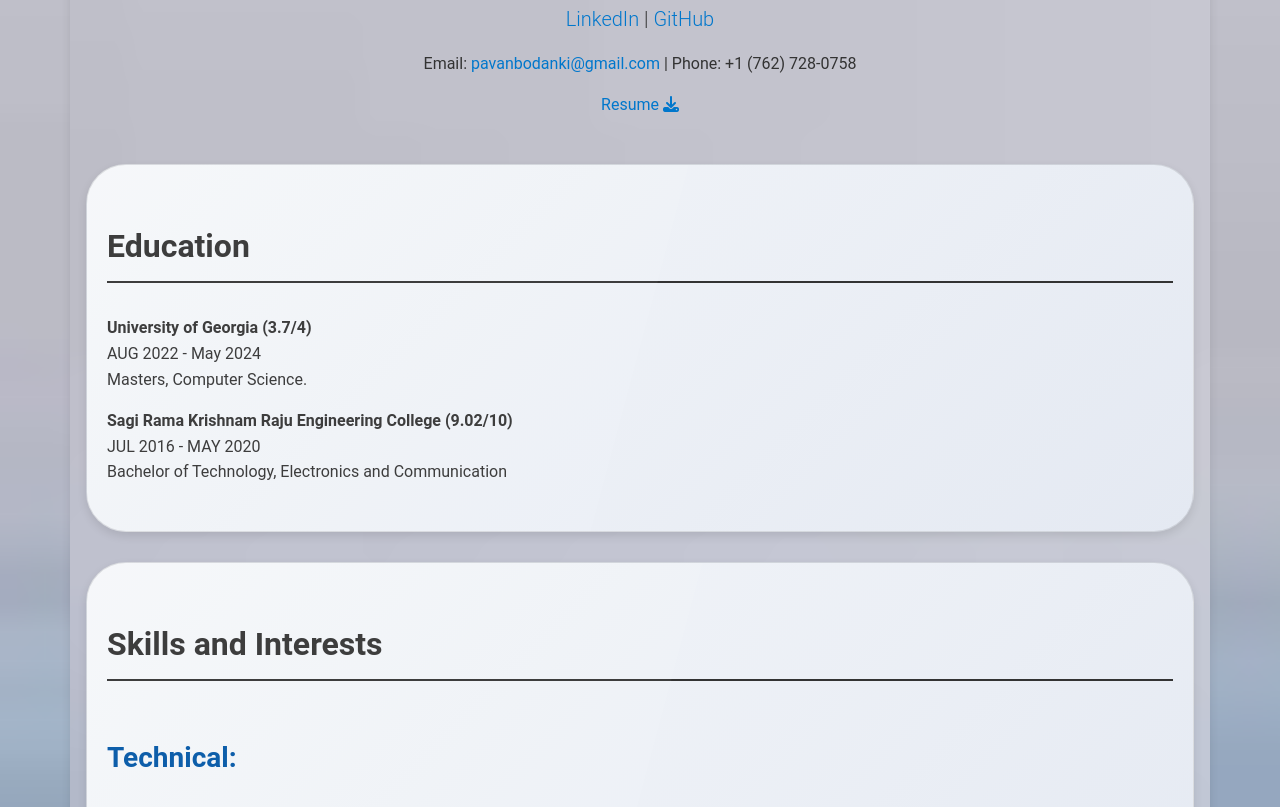
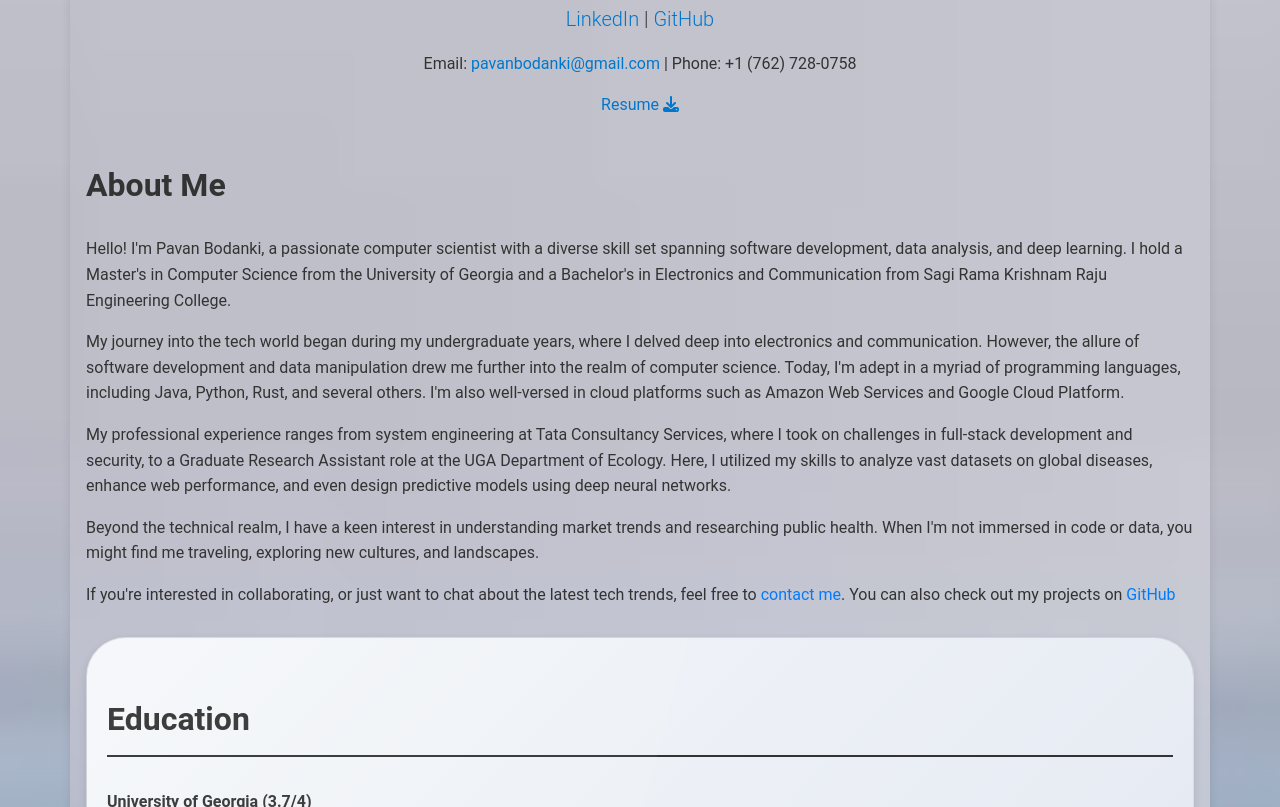
Before and after one commit to pavanbodanki/portfolio, a plain HTML site: page index.html in a window 1280 px wide. Shown: the part 588-1395 px from the top of the page. Drawn offline with nearby package versions, Linux system fonts and the light colour scheme.

Commit message:
Update index.html

```diff
--- a/index.html
+++ b/index.html
@@ -203,7 +203,13 @@ h3 {
     color: #fff;
     font-size: 24px;
 }
-
+body {
+            font-family: 'Roboto', sans-serif;
+            background-color: #f0f0f0;
+            color: #333;
+            font-size: 16px;
+            line-height: 1.6;
+        }
 
 
     </style>
@@ -252,7 +258,23 @@ h3 {
             <p>Email: <a href="mailto:pavanbodanki@gmail.com">pavanbodanki@gmail.com</a> | Phone: +1 (762) 728-0758</p>
 			<a href="pavanbodanki_resume.pdf" download>Resume <i class="fas fa-download"></i></a>
         </div>
-
+<section id="about-me">
+        <h2>About Me</h2>
+        <p>
+            Hello! I'm Pavan Bodanki, a passionate computer scientist with a diverse skill set spanning software development, data analysis, and deep learning. I hold a Master's in Computer Science from the University of Georgia and a Bachelor's in Electronics and Communication from Sagi Rama Krishnam Raju Engineering College.
+        </p>
+        <p>
+            My journey into the tech world began during my undergraduate years, where I delved deep into electronics and communication. However, the allure of software development and data manipulation drew me further into the realm of computer science. Today, I'm adept in a myriad of programming languages, including Java, Python, Rust, and several others. I'm also well-versed in cloud platforms such as Amazon Web Services and Google Cloud Platform.
+        </p>
+        <p>
+            My professional experience ranges from system engineering at Tata Consultancy Services, where I took on challenges in full-stack development and security, to a Graduate Research Assistant role at the UGA Department of Ecology. Here, I utilized my skills to analyze vast datasets on global diseases, enhance web performance, and even design predictive models using deep neural networks.
+        </p>
+        <p>
+            Beyond the technical realm, I have a keen interest in understanding market trends and researching public health. When I'm not immersed in code or data, you might find me traveling, exploring new cultures, and landscapes.
+        </p>
+        <p>
+            If you're interested in collaborating, or just want to chat about the latest tech trends, feel free to <a href="mailto:Pavan.Bodanki@uga.edu">contact me</a>. You can also check out my projects on <a href="https://github.com/pavanbodanki">GitHub</a>
+    </section>
     <div class="section education">
 		<div class="card">
         <h2>Education</h2>
```
